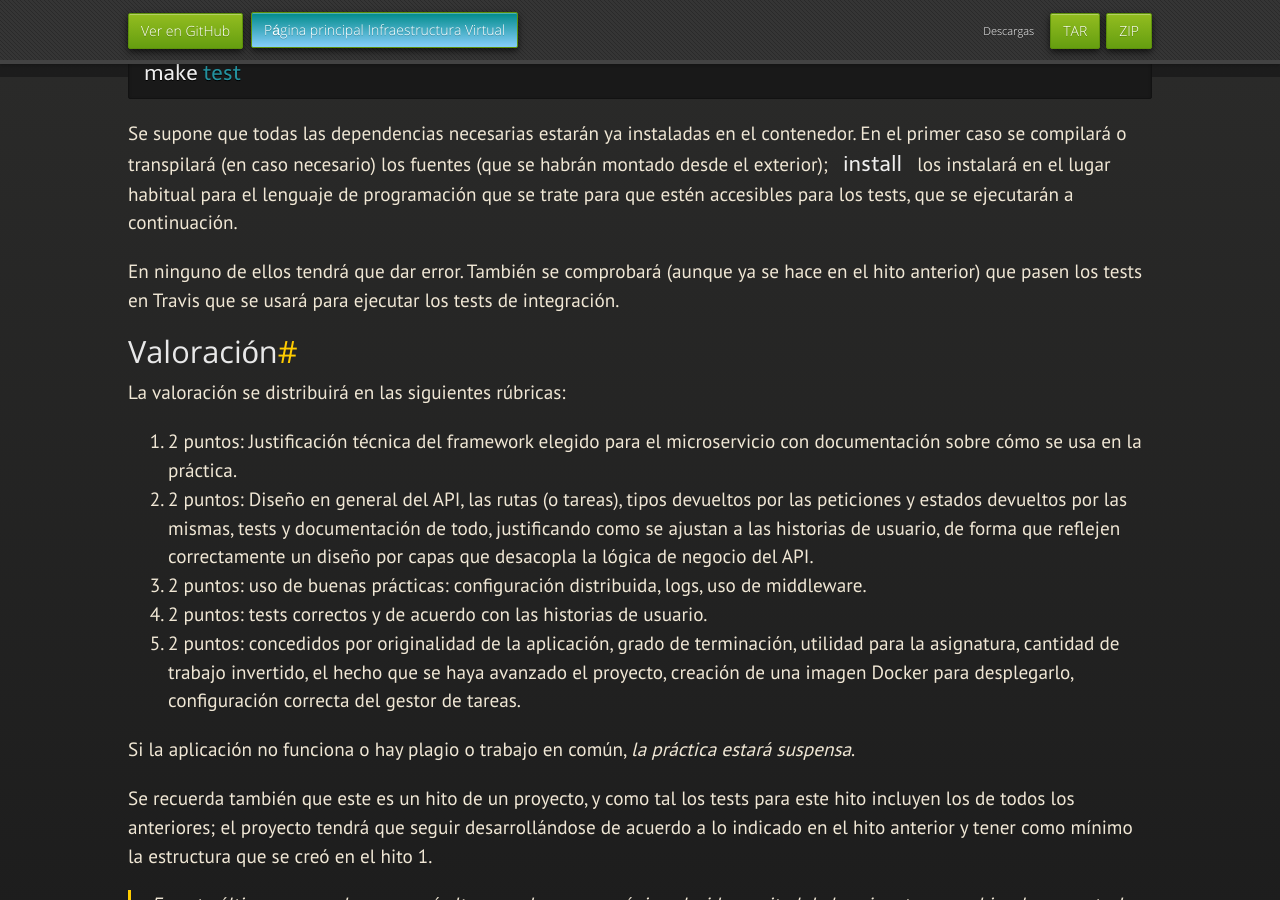
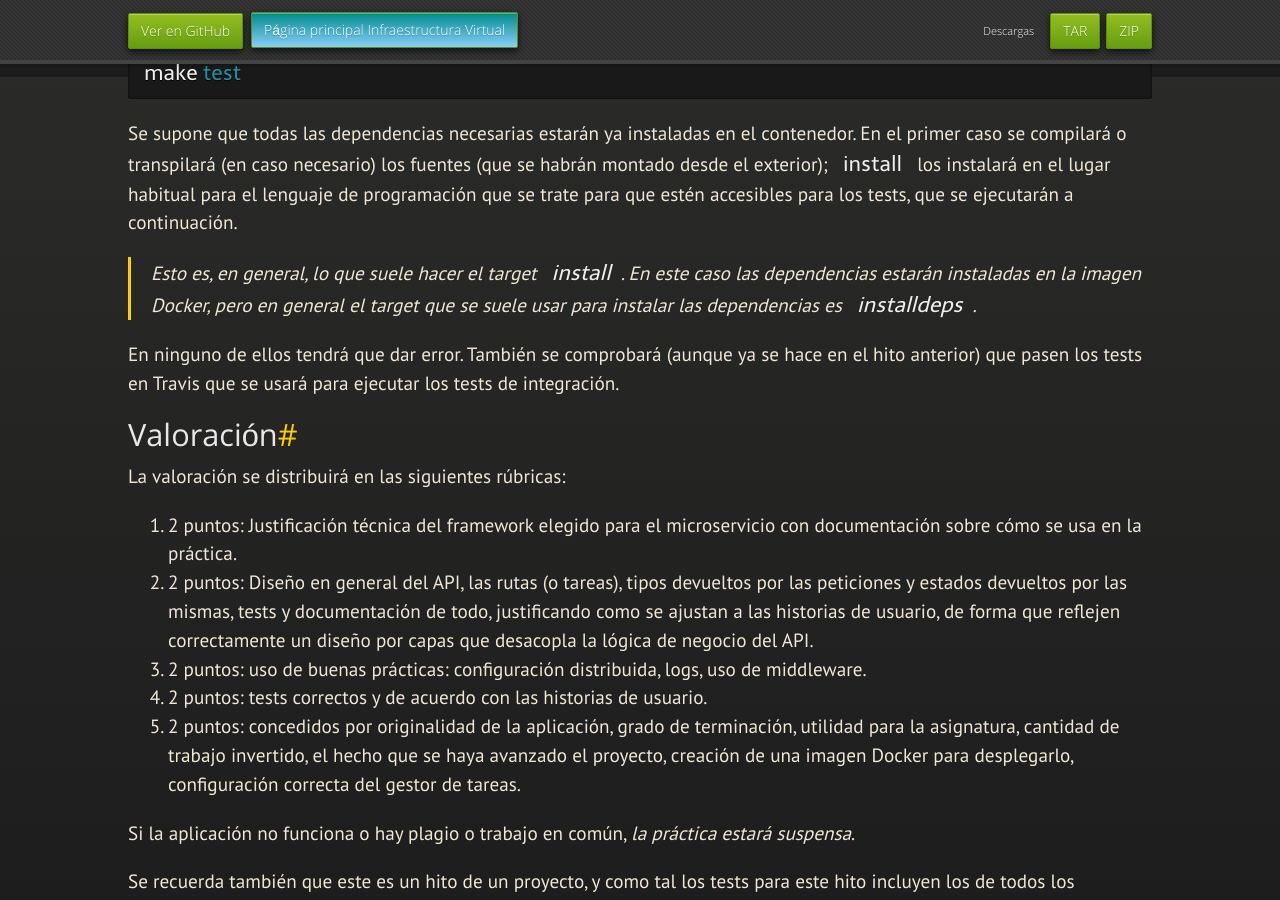
Before and after one commit to JJ/IV, a Jekyll site: the page built from documentos/proyecto/6.Microservicio.md, in a window 1280 px wide and 900 px high, scrolled down 1723 px. Built offline with Jekyll 4.4.1, drawn with Linux system fonts in a browser that asks for light colours; nearby versions of some CDN libraries; some web fonts are replaced; our own code applies the rules of GitHub Pages for plain Markdown files.

Commit message:
Sync documentos/proyecto/6.Microservicio.md de master a gh-pages

```diff
--- a/documentos/proyecto/6.Microservicio.md
+++ b/documentos/proyecto/6.Microservicio.md
@@ -104,6 +104,11 @@ caso necesario) los fuentes (que se habrán montado desde el exterior);
 programación que se trate para que estén accesibles para los tests,
 que se ejecutarán a continuación.
 
+> Esto es, en general, lo que suele hacer el target `install`. En este
+> caso las dependencias estarán instaladas en la imagen Docker, pero
+> en general el target que se suele usar para instalar las
+> dependencias es `installdeps`.
+
 En ninguno de ellos tendrá que dar error. También se comprobará
 (aunque ya se hace en el hito anterior) que pasen los tests en Travis
 que se usará para ejecutar los tests de integración.
```
